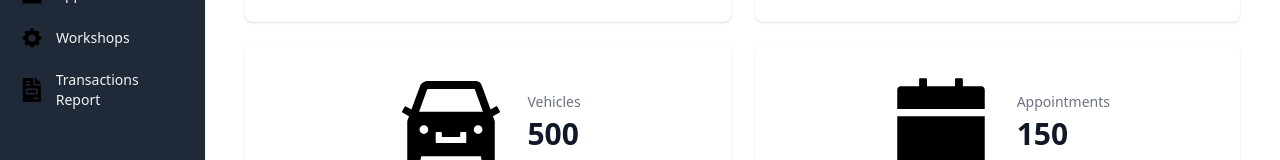
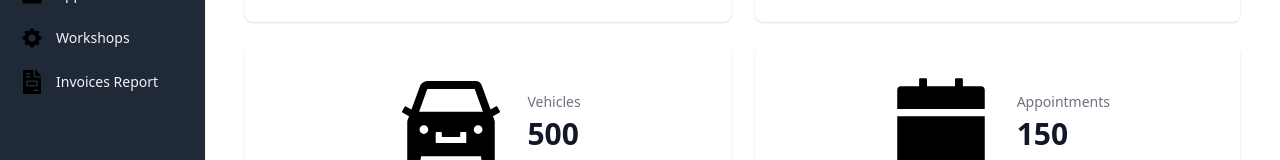
Before and after one commit to Danialarrifin/pitstop-admin, a React (Create React App) app: page /dashboard in a window 1280 px wide. Shown: the part 234-394 px from the top of the page. Built offline with nearby package versions, Linux system fonts and the light colour scheme.

Commit message:
sidebar transaction to invoice

```diff
--- a/src/components/Sidebar.js
+++ b/src/components/Sidebar.js
@@ -151,7 +151,7 @@ export default function Sidebar() {
                                     />
                                 </svg> */}
                                 <FaFileInvoice className="w-6 h-6"/>
-                                {!open ? <span className="text-gray-100" >Transactions Report</span> : null}
+                                {!open ? <span className="text-gray-100" >Invoices Report</span> : null}
                             </a>
                         </li>
                     </ul>
```
